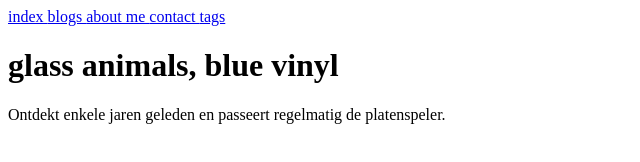
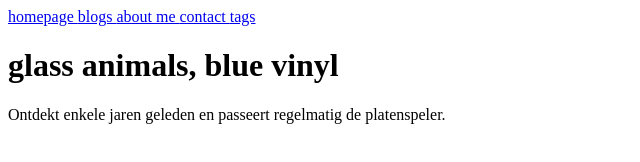
Before and after one commit to KruinKop/SSG_BLOG, a plain HTML site: page _site/Glass_animals.html in a window 1280 px wide. Shown: the full height of the page, 0-640 px from the left. Drawn offline with Linux system fonts and the light colour scheme.

Commit message:
blogs geupdate

```diff
--- a/_site/Glass_animals.html
+++ b/_site/Glass_animals.html
@@ -8,8 +8,8 @@
     <header>
         <nav>
 
-            <a href="https://kruinkop.github.io/SSG_Blog/index.html">
-              index
+            <a href="https://kruinkop.github.io/SSG_Blog/homepage.html">
+              homepage
             </a>
 
             <a href="https://kruinkop.github.io/SSG_Blog/blogs.html">
```
Also changed, not shown: _site/I'm_killing_them_all.html (+2 -2 lines), _site/Shit_city.html (+2 -2 lines), _site/The_mealybug_strikes_again.html (+2 -2 lines), _site/about_me.html (+2 -2 lines), _site/blogs.html (+2 -2 lines), _site/contact.html (+2 -2 lines), _site/index.html (+2 -2 lines), _site/mijn_eerste_SSG.html (+2 -2 lines), _site/tags.html (+2 -2 lines).
